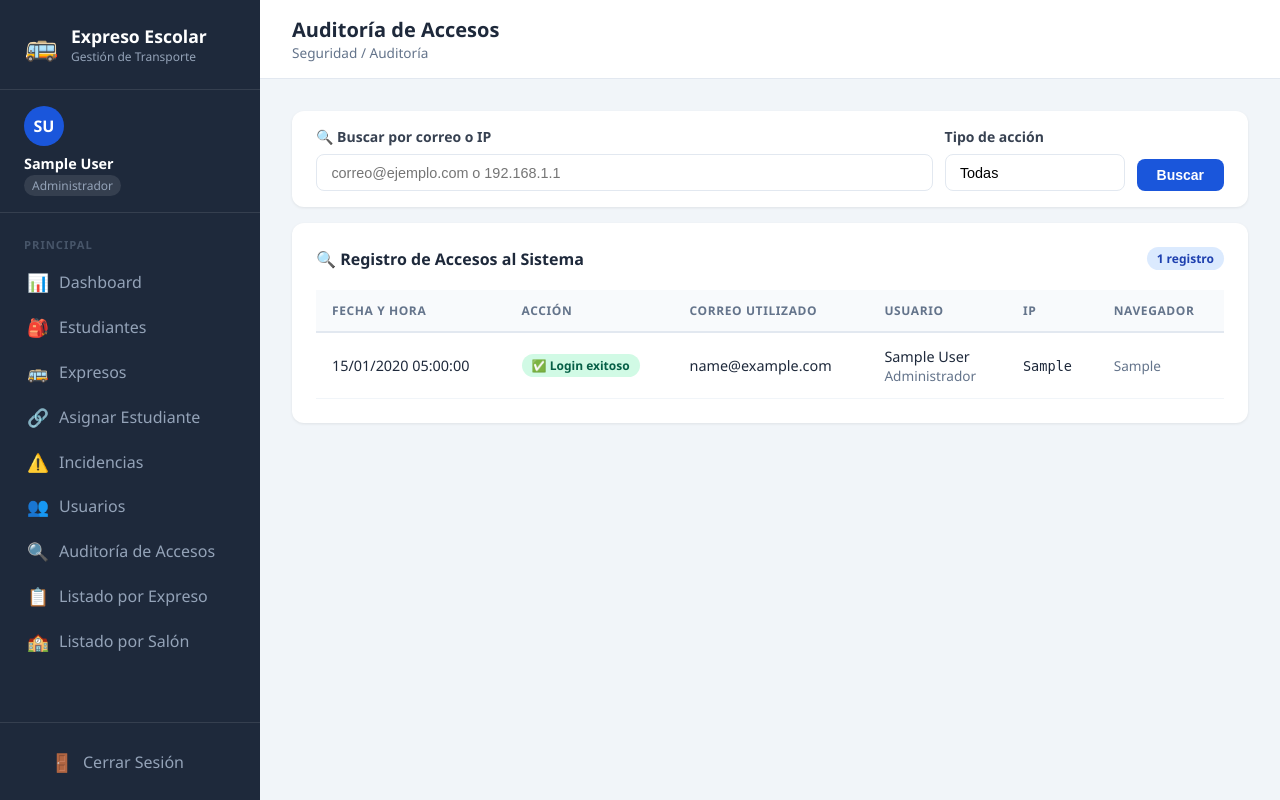
After one commit to Ricardo2304013/expreso-escolar, a Django app: page /auditoria/ in a window 1280 px wide. The commit adds this page. Run offline with Django 5.2, Linux system fonts and the light colour scheme; a user stored in the database is signed in; tables that the repository leaves empty hold one stand-in row (values such as "Sample post").

Commit message:
La auditoría de login

```diff
--- a/core/models.py
+++ b/core/models.py
@@ -190,3 +190,32 @@ class Incidencia(models.Model):
         verbose_name = 'Incidencia'
         verbose_name_plural = 'Incidencias'
         ordering = ['-fecha']
+
+class AuditoriaLogin(models.Model):
+    ACCION_CHOICES = [
+        ('login_exitoso',  'Login Exitoso'),
+        ('login_fallido',  'Login Fallido'),
+        ('logout',         'Cierre de Sesion'),
+    ]
+    usuario      = models.ForeignKey(
+        Usuario, on_delete=models.SET_NULL,
+        null=True, blank=True,
+        related_name='auditorias'
+    )
+    email_intento = models.CharField(
+        max_length=254, blank=True,
+        help_text='Correo que se intento usar'
+    )
+    accion       = models.CharField(max_length=20, choices=ACCION_CHOICES)
+    ip           = models.GenericIPAddressField(null=True, blank=True)
+    navegador    = models.CharField(max_length=300, blank=True)
+    fecha        = models.DateTimeField(auto_now_add=True)
+    exitoso      = models.BooleanField(default=False)
+
+    def __str__(self):
+        return f"{self.accion} | {self.email_intento} | {self.fecha.strftime('%d/%m/%Y %H:%M')}"
+
+    class Meta:
+        verbose_name = 'Auditoria de Login'
+        verbose_name_plural = 'Auditorias de Login'
+        ordering = ['-fecha']
--- a/core/views.py
+++ b/core/views.py
@@ -1,3 +1,4 @@
+from .models import Usuario, Padre, Expreso, Estudiante, Asignacion, Incidencia, AuditoriaLogin
 from .utils_excel import generar_excel_completo
 import csv
 from django.http import HttpResponse
@@ -13,17 +14,59 @@ from .forms import (LoginForm, RegistroPadreForm, EstudianteForm, ExpresoForm,
                     AsignacionForm, AceptarAsignacionForm, IncidenciaForm, UsuarioAdminForm)
 from .decorators import solo_admin, solo_transportista, solo_padre, admin_o_transportista
 
+def obtener_ip(request):
+    x_forwarded = request.META.get('HTTP_X_FORWARDED_FOR')
+    if x_forwarded:
+        return x_forwarded.split(',')[0].strip()
+    return request.META.get('REMOTE_ADDR', '0.0.0.0')
 
 # ── AUTENTICACIÓN ──────────────────────────────────────────
 
 def vista_login(request):
     if request.user.is_authenticated:
         return redirect('dashboard')
+
     form = LoginForm(request, data=request.POST or None)
-    if request.method == 'POST' and form.is_valid():
-        user = form.get_user()
-        login(request, user)
-        return redirect('dashboard')
+
+    if request.method == 'POST':
+        email_intento = request.POST.get('username', '')
+        ip            = obtener_ip(request)
+        navegador     = request.META.get('HTTP_USER_AGENT', '')[:300]
+
+        if form.is_valid():
+            user = form.get_user()
+            login(request, user)
+
+            # ── Registrar login exitoso ──────────────
+            AuditoriaLogin.objects.create(
+                usuario       = user,
+                email_intento = email_intento,
+                accion        = 'login_exitoso',
+                ip            = ip,
+                navegador     = navegador,
+                exitoso       = True,
+            )
+            messages.success(request,
+                f'Bienvenido/a {user.first_name}.')
+            return redirect('dashboard')
+        else:
+            # ── Registrar login fallido ──────────────
+            # Intentar encontrar el usuario por email
+            try:
+                user_fallido = Usuario.objects.get(
+                    username=email_intento)
+            except Usuario.DoesNotExist:
+                user_fallido = None
+
+            AuditoriaLogin.objects.create(
+                usuario       = user_fallido,
+                email_intento = email_intento,
+                accion        = 'login_fallido',
+                ip            = ip,
+                navegador     = navegador,
+                exitoso       = False,
+            )
+
     return render(request, 'auth/login.html', {'form': form})
 
 
@@ -46,6 +89,15 @@ def vista_registro(request):
 
 
 def vista_logout(request):
+    if request.user.is_authenticated:
+        AuditoriaLogin.objects.create(
+            usuario       = request.user,
+            email_intento = request.user.email,
+            accion        = 'logout',
+            ip            = obtener_ip(request),
+            navegador     = request.META.get('HTTP_USER_AGENT', '')[:300],
+            exitoso       = True,
+        )
     logout(request)
     return redirect('login')
 
@@ -614,3 +666,29 @@ def descargar_excel_un_expreso(request, expreso_id):
 def descargar_excel_salones_expreso(request, expreso_id):
     expreso = get_object_or_404(Expreso, pk=expreso_id)
     return generar_excel_salones_expreso(expreso)
+
+@login_required
+@solo_admin
+def lista_auditoria(request):
+    busqueda = request.GET.get('q', '')
+    filtro   = request.GET.get('accion', '')
+
+    registros = AuditoriaLogin.objects.select_related('usuario')
+
+    if busqueda:
+        registros = registros.filter(
+            Q(email_intento__icontains=busqueda) |
+            Q(ip__icontains=busqueda)
+        )
+    if filtro:
+        registros = registros.filter(accion=filtro)
+
+    paginator = Paginator(registros, 20)
+    page      = request.GET.get('page', 1)
+
+    return render(request, 'auditoria/lista.html', {
+        'registros': paginator.get_page(page),
+        'total':     paginator.count,
+        'busqueda':  busqueda,
+        'filtro':    filtro,
+    })
--- a/expreso_escolar/urls.py
+++ b/expreso_escolar/urls.py
@@ -39,5 +39,6 @@ urlpatterns = [
     path('listados/descargar/excel/', views.descargar_excel_completo, name='descargar_excel'),
     path('listados/descargar/mi-excel/', views.descargar_excel_transportista, name='descargar_excel_transportista'),
     path('listados/descargar/expreso/<int:expreso_id>/excel/', views.descargar_excel_un_expreso, name='descargar_excel_un_expreso'),
-path('listados/descargar/expreso/<int:expreso_id>/salones/', views.descargar_excel_salones_expreso, name='descargar_excel_salones_expreso'),
+    path('listados/descargar/expreso/<int:expreso_id>/salones/', views.descargar_excel_salones_expreso, name='descargar_excel_salones_expreso'),
+    path('auditoria/', views.lista_auditoria, name='lista_auditoria'),
 ]
--- /dev/null
+++ b/templates/auditoria/lista.html
@@ -0,0 +1,157 @@
+{% extends 'base.html' %}
+{% block title %}Auditoría de Accesos{% endblock %}
+{% block page_title %}Auditoría de Accesos{% endblock %}
+{% block breadcrumb %}Seguridad / Auditoría{% endblock %}
+
+{% block content %}
+
+<!-- BUSCADOR -->
+<div class="card" style="margin-bottom:1rem; padding:1rem 1.5rem">
+  <form method="get" style="display:grid;
+        grid-template-columns:1fr auto auto; gap:0.75rem; align-items:end">
+    <div>
+      <label class="form-label">🔍 Buscar por correo o IP</label>
+      <input type="text" name="q" value="{{ busqueda }}"
+        class="form-control" placeholder="correo@ejemplo.com o 192.168.1.1">
+    </div>
+    <div>
+      <label class="form-label">Tipo de acción</label>
+      <select name="accion" class="form-select" style="min-width:180px">
+        <option value="">Todas</option>
+        <option value="login_exitoso"
+          {% if filtro == 'login_exitoso' %}selected{% endif %}>
+          ✅ Login Exitoso
+        </option>
+        <option value="login_fallido"
+          {% if filtro == 'login_fallido' %}selected{% endif %}>
+          ❌ Login Fallido
+        </option>
+        <option value="logout"
+          {% if filtro == 'logout' %}selected{% endif %}>
+          🚪 Cierre de Sesión
+        </option>
+      </select>
+    </div>
+    <div style="display:flex; gap:0.5rem">
+      <button type="submit" class="btn btn-primary">Buscar</button>
+      {% if busqueda or filtro %}
+      <a href="{% url 'lista_auditoria' %}" class="btn btn-outline">
+        ✕ Limpiar
+      </a>
+      {% endif %}
+    </div>
+  </form>
+</div>
+
+<!-- TABLA -->
+<div class="card">
+  <div class="card-header">
+    <span class="card-title">🔍 Registro de Accesos al Sistema</span>
+    <span class="badge badge-blue">
+      {{ total }} registro{{ total|pluralize:"s" }}
+    </span>
+  </div>
+
+  <div class="table-responsive">
+    <table>
+      <thead>
+        <tr>
+          <th>Fecha y Hora</th>
+          <th>Acción</th>
+          <th>Correo utilizado</th>
+          <th>Usuario</th>
+          <th>IP</th>
+          <th>Navegador</th>
+        </tr>
+      </thead>
+      <tbody>
+      {% for reg in registros %}
+      <tr>
+        <td style="white-space:nowrap">
+          {{ reg.fecha|date:"d/m/Y H:i:s" }}
+        </td>
+        <td>
+          {% if reg.accion == 'login_exitoso' %}
+            <span class="badge badge-green">✅ Login exitoso</span>
+          {% elif reg.accion == 'login_fallido' %}
+            <span class="badge badge-red">❌ Login fallido</span>
+          {% else %}
+            <span class="badge badge-gray">🚪 Logout</span>
+          {% endif %}
+        </td>
+        <td>{{ reg.email_intento }}</td>
+        <td>
+          {% if reg.usuario %}
+            {{ reg.usuario.get_full_name }}
+            <div class="text-sm text-muted">
+              {{ reg.usuario.get_rol_display }}
+            </div>
+          {% else %}
+            <span class="text-muted">Usuario no encontrado</span>
+          {% endif %}
+        </td>
+        <td>
+          <span style="font-family:monospace; font-size:0.85rem">
+            {{ reg.ip|default:"—" }}
+          </span>
+        </td>
+        <td>
+          <span class="text-sm text-muted"
+                style="max-width:200px; display:block;
+                       overflow:hidden; text-overflow:ellipsis;
+                       white-space:nowrap"
+                title="{{ reg.navegador }}">
+            {{ reg.navegador|truncatechars:60 }}
+          </span>
+        </td>
+      </tr>
+      {% empty %}
+      <tr>
+        <td colspan="6" style="text-align:center;
+                                padding:3rem; color:#94a3b8">
+          No hay registros de acceso.
+        </td>
+      </tr>
+      {% endfor %}
+      </tbody>
+    </table>
+  </div>
+
+  <!-- PAGINACIÓN -->
+  {% if registros.has_other_pages %}
+  <div style="display:flex; justify-content:space-between;
+              align-items:center; padding:1rem 0 0;
+              border-top:1px solid #f1f5f9; margin-top:0.5rem">
+    <span class="text-muted text-sm">
+      Página {{ registros.number }} de
+      {{ registros.paginator.num_pages }} —
+      {{ registros.start_index }}–{{ registros.end_index }}
+      de {{ total }}
+    </span>
+    <div style="display:flex; gap:0.4rem">
+      {% if registros.has_previous %}
+      <a href="?page=1{% if busqueda %}&q={{ busqueda }}{% endif %}{% if filtro %}&accion={{ filtro }}{% endif %}"
+         class="btn btn-outline btn-sm">«</a>
+      <a href="?page={{ registros.previous_page_number }}{% if busqueda %}&q={{ busqueda }}{% endif %}{% if filtro %}&accion={{ filtro }}{% endif %}"
+         class="btn btn-outline btn-sm">‹ Anterior</a>
+      {% endif %}
+      {% for num in registros.paginator.page_range %}
+        {% if registros.number == num %}
+          <span class="btn btn-primary btn-sm">{{ num }}</span>
+        {% elif num > registros.number|add:'-3' and num < registros.number|add:'3' %}
+          <a href="?page={{ num }}{% if busqueda %}&q={{ busqueda }}{% endif %}{% if filtro %}&accion={{ filtro }}{% endif %}"
+             class="btn btn-outline btn-sm">{{ num }}</a>
+        {% endif %}
+      {% endfor %}
+      {% if registros.has_next %}
+      <a href="?page={{ registros.next_page_number }}{% if busqueda %}&q={{ busqueda }}{% endif %}{% if filtro %}&accion={{ filtro }}{% endif %}"
+         class="btn btn-outline btn-sm">Siguiente ›</a>
+      <a href="?page={{ registros.paginator.num_pages }}{% if busqueda %}&q={{ busqueda }}{% endif %}{% if filtro %}&accion={{ filtro }}{% endif %}"
+         class="btn btn-outline btn-sm">»</a>
+      {% endif %}
+    </div>
+  </div>
+  {% endif %}
+
+</div>
+{% endblock %}
--- a/templates/base.html
+++ b/templates/base.html
@@ -37,6 +37,7 @@
         <a href="{% url 'crear_asignacion' %}" class="nav-link"><span class="nav-icon">🔗</span> Asignar Estudiante</a>
         <a href="{% url 'lista_incidencias' %}" class="nav-link"><span class="nav-icon">⚠️</span> Incidencias</a>
         <a href="{% url 'lista_usuarios' %}" class="nav-link"><span class="nav-icon">👥</span> Usuarios</a>
+        <a href="{% url 'lista_auditoria' %}" class="nav-link"><span class="nav-icon">🔍</span> Auditoría de Accesos</a>
         <a href="{% url 'listado_por_expreso' %}" class="nav-link"><span class="nav-icon">📋</span> Listado por Expreso</a>
         <a href="{% url 'listado_por_salon' %}" class="nav-link"><span class="nav-icon">🏫</span> Listado por Salón</a>
       </div>
```
Also changed, not shown: core/admin.py (+16 -0 lines), core/migrations/0004_auditorialogin.py (added).
